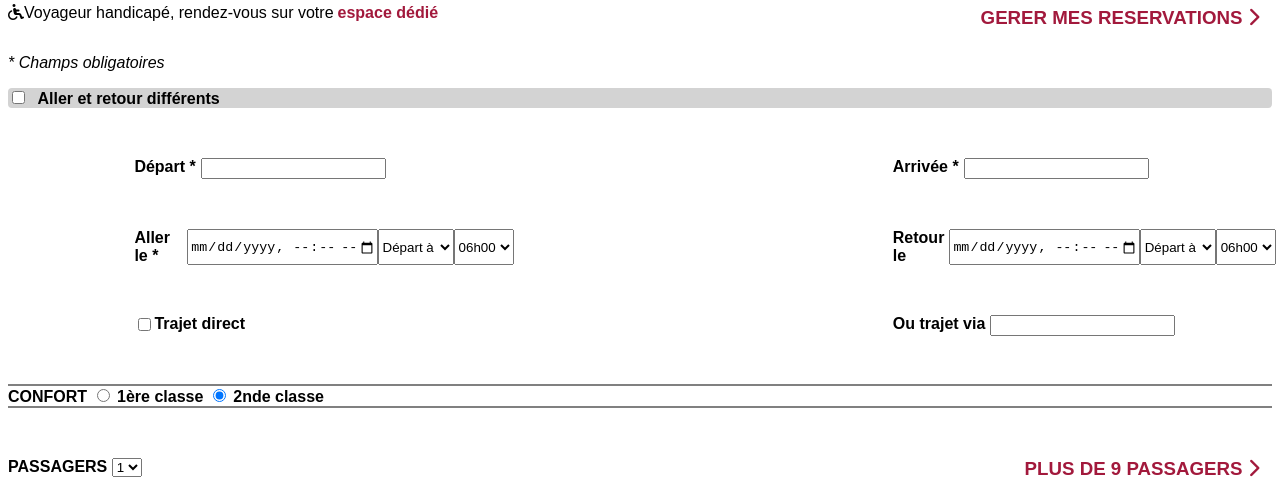
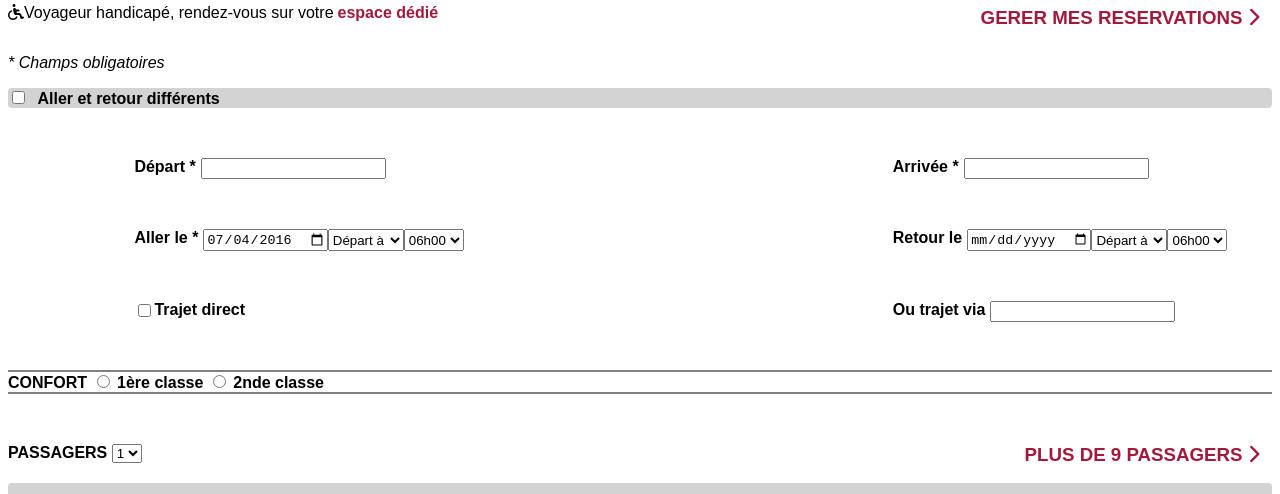
Before and after one commit to Pepinhugo/formulaire, a plain HTML site: page index.html in a window 1280 px wide. Shown: the part 280-774 px from the top of the page. Drawn offline with Linux system fonts and the light colour scheme.

Commit message:
index.html corrections de bugs
Correction du bug sur les <input type= "radio">
Correction du bug sur les <input type= "date">

```diff
--- a/index.html
+++ b/index.html
@@ -60,7 +60,7 @@
 
 			<div id="start">
 				<label for="Allerle"><strong>Aller le *</strong></label>
-				<input type="datetime-local" id="Allerle" name="Allerle" value="2016-07-04" min="2000-06-07T00:00" max="2030-06-14T00:00" required="" class="lbs">
+				<input type="date" id="Allerle" name="Allerle" value="2016-07-04" min="2000-06-07T00:00" max="2030-06-14T00:00" required="" class="lbs">
 
 				<select name="Départà" id="Départà">
 				  <option value="Départà">Départ à</option>
@@ -94,7 +94,7 @@
 			<div id="return">
 
 				<label for="Retourle"><strong>Retour le</strong></label>
-				<input type="datetime-local" id="Retourle" name="Retourle" value="2016-07-04" min="2000-06-07T00:00" max="2030-06-14T00:00" required="" class="lbs">
+				<input type="date" id="Retourle" name="Retourle" value="" min="2000-06-07T00:00" max="2030-06-14T00:00" required="" class="lbs">
 
 				<select name="Départà" id="Départà">
 				  <option value="Départà">Départ à</option>
@@ -147,10 +147,10 @@
 
 				<label for="confort"><strong>CONFORT</strong></label>
 
-				<input type="radio" id="1ère classe" name="1ère classe" value="">
+				<input type="radio" id="1ère classe" name="confort" value="1ère classe">
 				<label for="1ère classe"><strong>1ère classe</strong></label>
 
-				<input type="radio" id="2nde classe" name="2nde classe" value="" checked="">
+				<input type="radio" id="2nde classe" name="confort" value="2nde classe">
 				<label for="2nde classe"><strong>2nde classe</strong></label>
 
 		</div>
```
